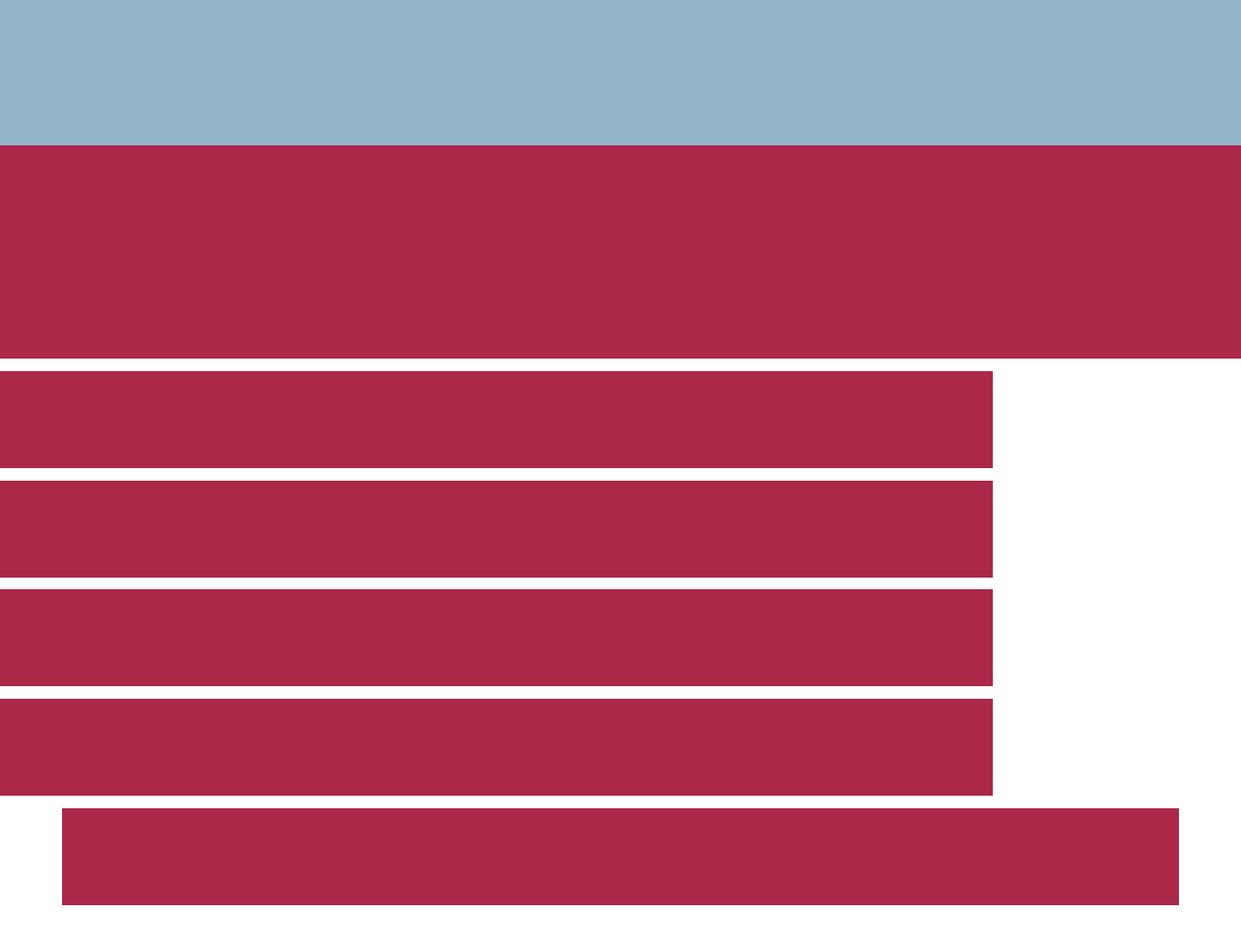
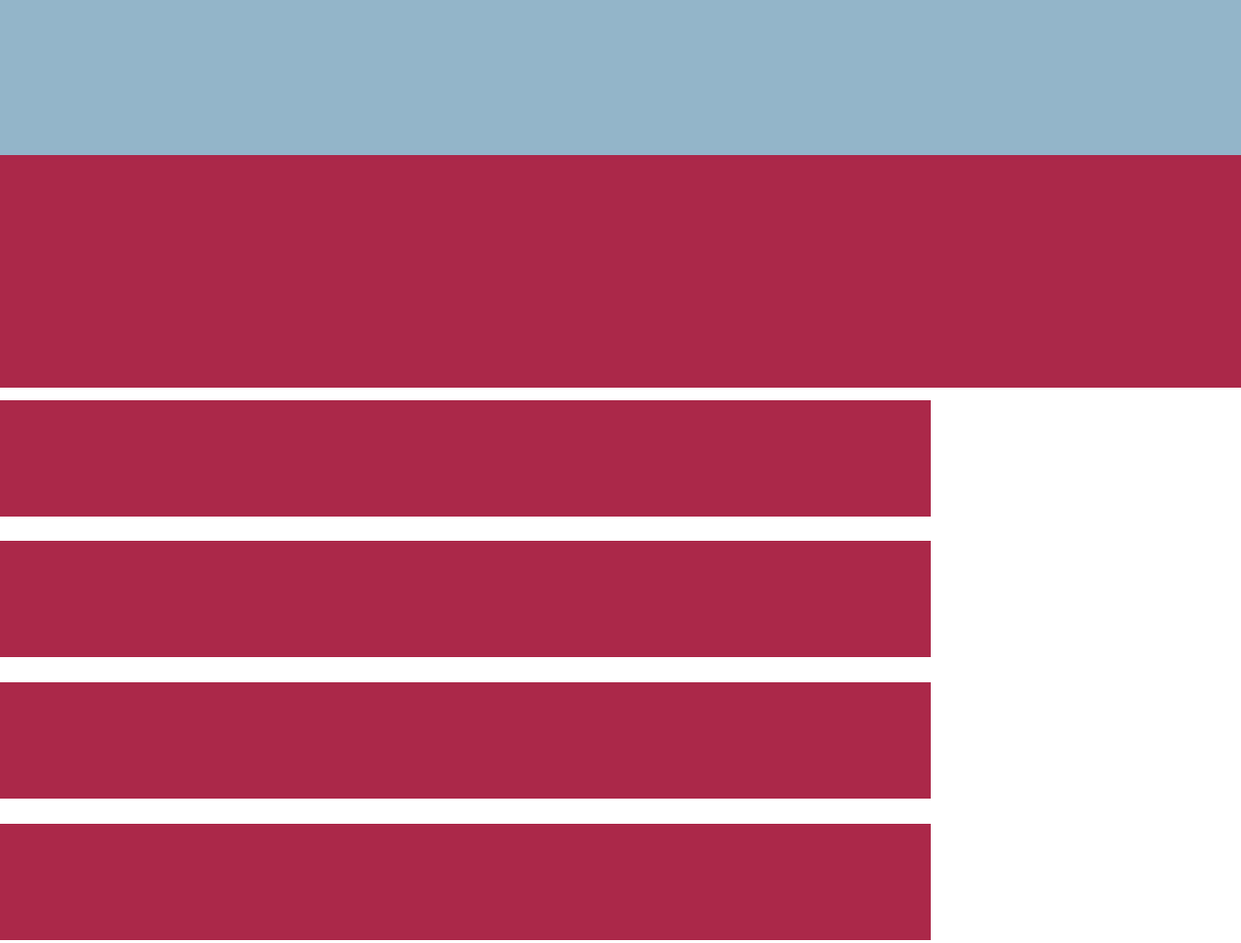
Before and after one commit to Avhaxx/hack_html_1_Antonio, a plain HTML site: page hack_2/index.html in a window 1280 px wide. Shown: the top 973 px of the page at 97% size. Before the commit the page ends 947 px from the top, so only its background shows below. Drawn offline with Linux system fonts and the light colour scheme.

Commit message:
Update style.css

```diff
--- a/hack_2/style/style.css
+++ b/hack_2/style/style.css
@@ -1,42 +1,38 @@
-* {
+body {
+    background-color: #ffffff;
     margin: 0;
-    padding: 0;}
+}
 
-    .cabecera1 {
-        background-color: #93B5C9;
-        height: 150px;
-        width: 100%;
-        margin-top: 0;
-    }
-    .cabecera2 {
-    background-color: #AB2849;
-    height: 220px;
-    width: 100%;
-    }
-/* prueba*/
-/* Contenedor para las barras */
-.barras-container {
-    display: grid;
-    grid-template-columns: 1fr;
-    grid-template-rows: repeat(4, auto) auto;
+.contenedor {
     width: 100%;
 }
 
+.cabecera1 {
+    background-color: #93B5C9;
+    height: 20vh;
+}
+
+.cabecera2 {
+    background-color: #AB2849;
+    height: 30vh;
+}
+
+.barras {
+    clear: both;
+}
 
 .barra {
     background-color: #AB2849;
-    width: 80%;
-    height: 100px;
-    margin: 1% 0%;
-
-
+    width: 75%;
+    height: 15vh;
+    margin: 1% 0;
+    float: left;
 }
-
 
 .barra5 {
     background-color: #AB2849;
-    width: 90%;
-    height: 100px;
-    margin: 1% 100%;
-    justify-self: center;
+    width: 70%;
+    height: 15vh;
+    margin: 1% auto;
+    clear: both;
 }
```
